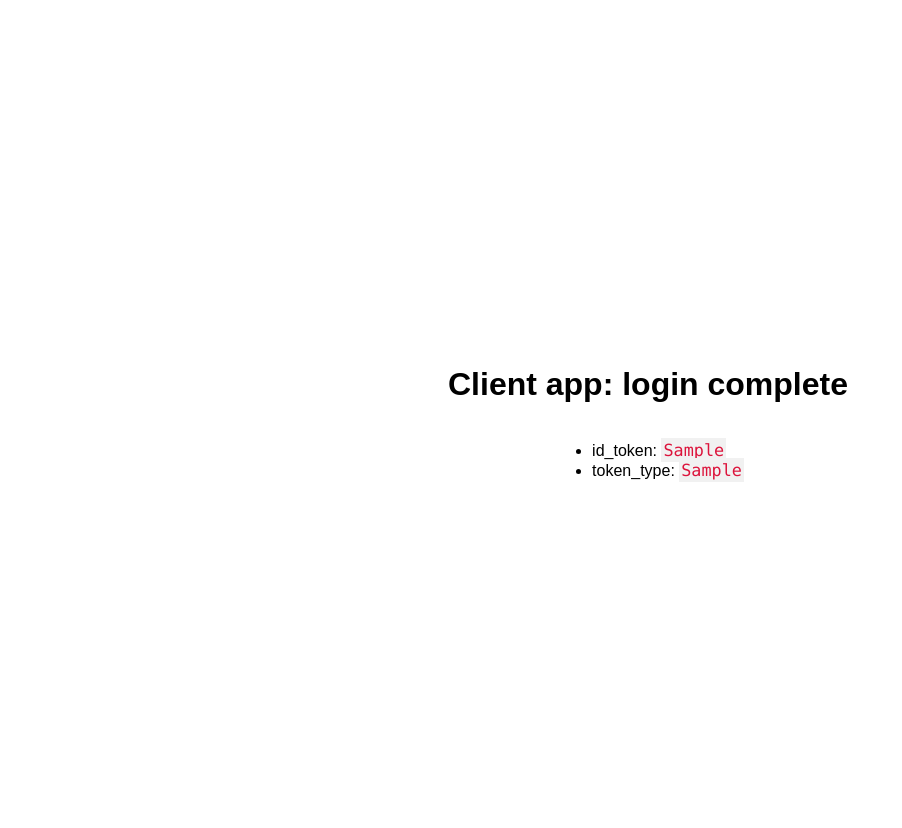
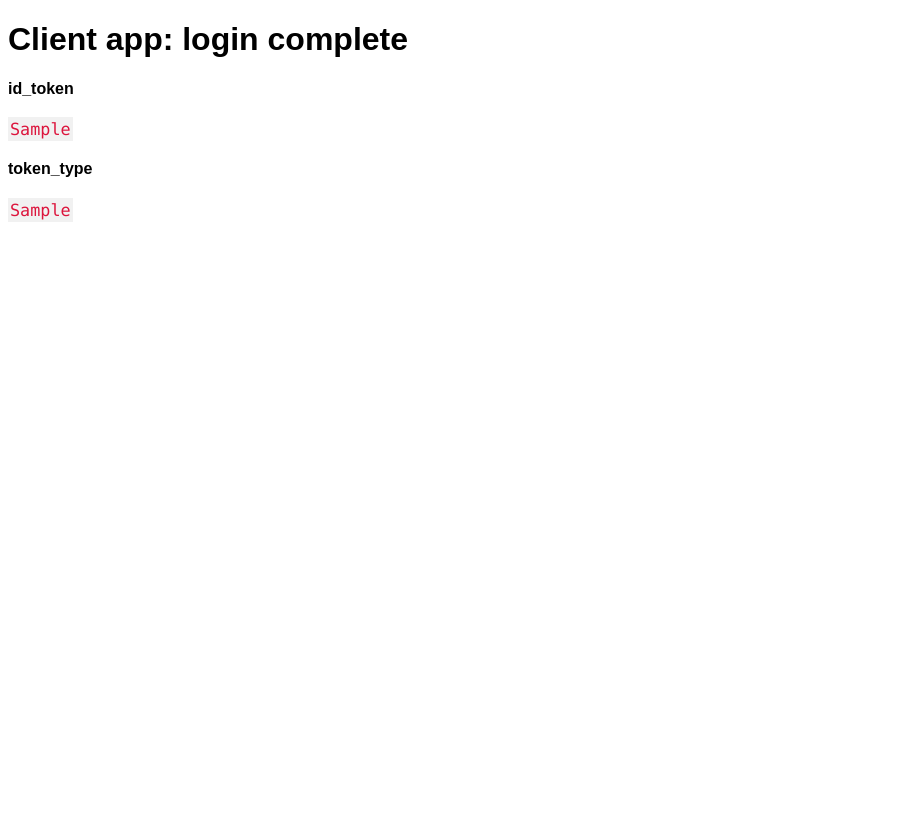
Before and after one commit to UN-ICC/icc-oidc-bridge, a Django app: template client/templates/token_result.html in a window 1280 px wide. Shown: the whole page, without its empty margins (0-902 px from the left). After the commit the page ends 222 px from the top, so only its background shows below. Run offline with Django 3.2, Linux system fonts and the light colour scheme; the template is opened without the code that fills it: most values are stand-ins (such as "Sample title", 1, 10 or a date in 2020).

Commit message:
fix(token): display result template styles

```diff
--- a/client/templates/token_result.html
+++ b/client/templates/token_result.html
@@ -18,20 +18,11 @@
         }
         code.multiline {
           display: block;
-          white-space: pre-wrap
-        }
-        td {
-          padding-left: 20px;
-          padding-right: 20px;
+          white-space: pre-wrap;
         }
         .container {
-          display: flex;
-          flex-direction: column;
-          justify-content: center;
-          align-items: center;
-          padding-top: 12px;
-          height: 100vh;
-          width: 100vw;
+            width: 90%;
+            word-break: break-all;
         }
     </style>
 </head>
@@ -42,10 +33,11 @@
   <div class="container">
       <h1>Client app: login complete</h1>
 
-      <ul>
-          <li>id_token: <code>{{ id_token }}</code></li>
-          <li>token_type: <code>{{ token_type }}</code></li>
-      </ul>
+      <h4>id_token</h4>
+      <code>{{ id_token }}</code>
+
+      <h4>token_type</h4>
+      <code>{{ token_type }}</code>
 
   </div>
 </span>
```
